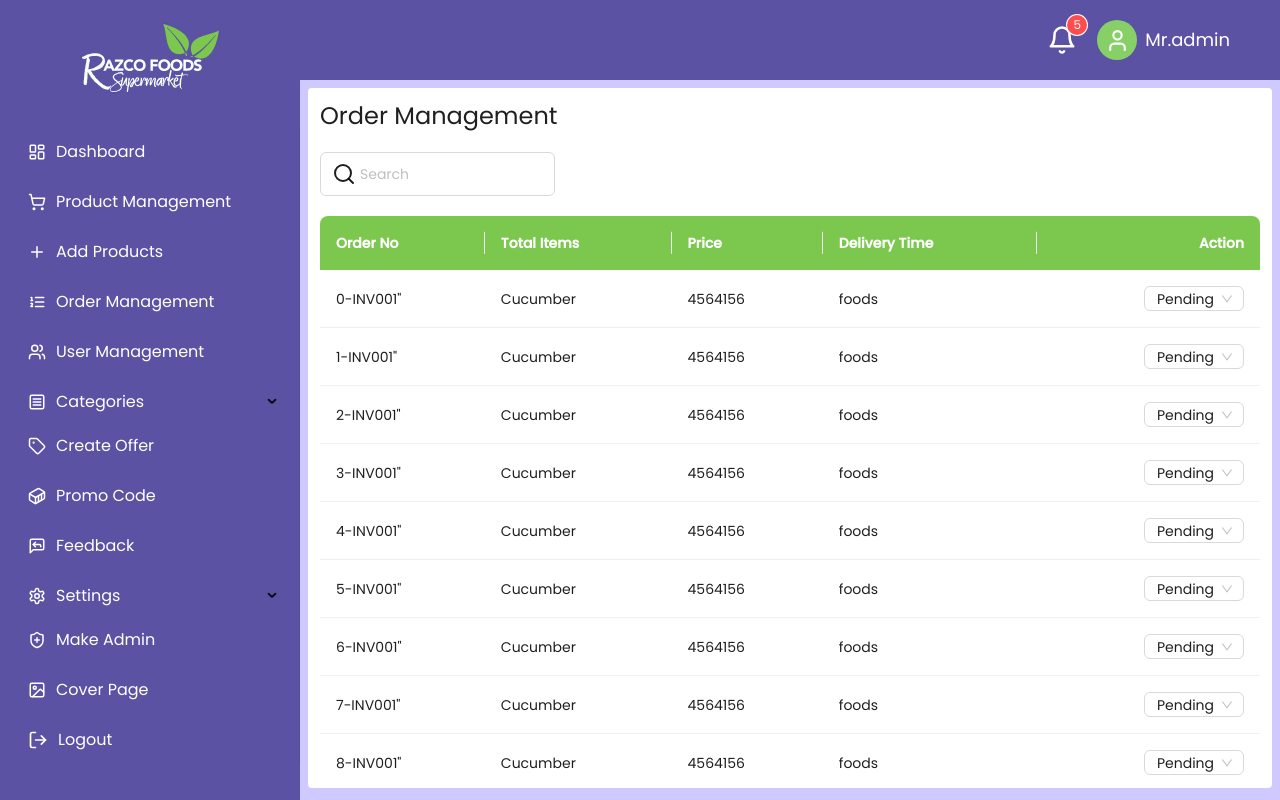
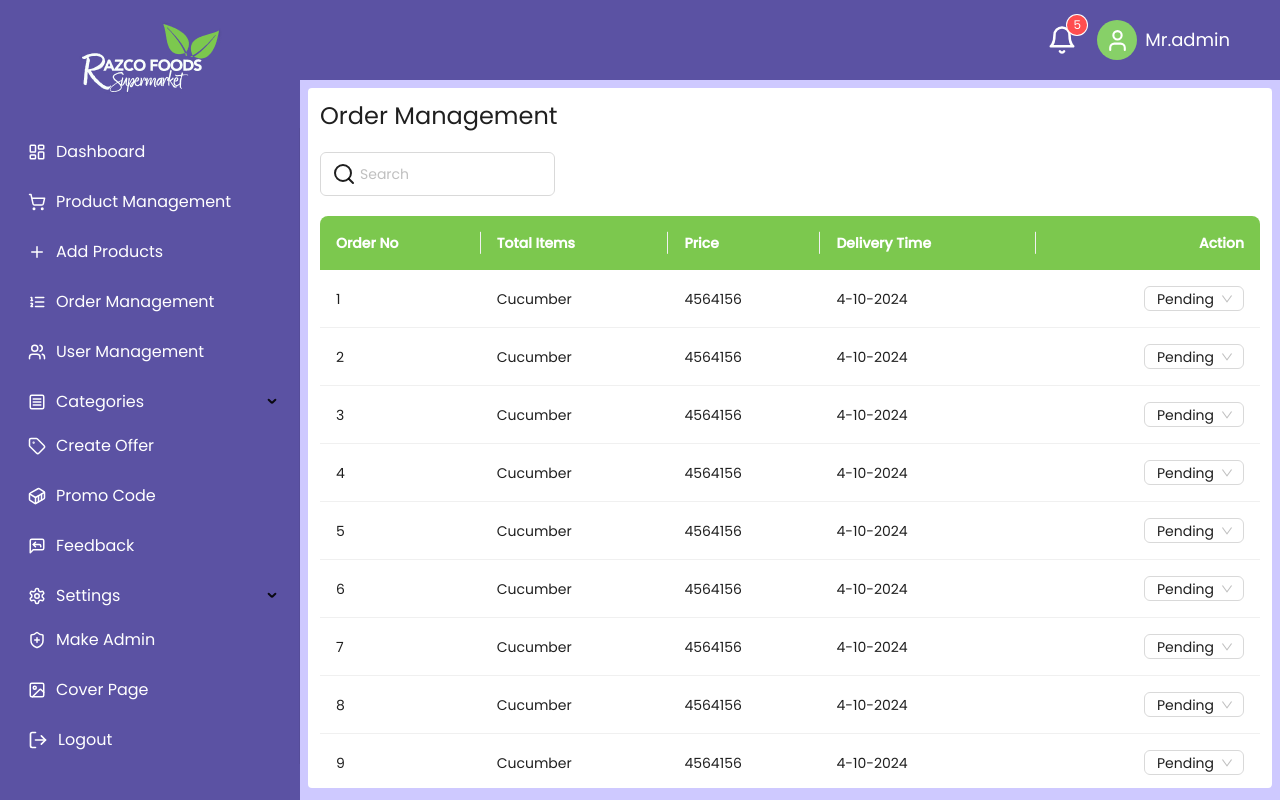
Before and after one commit to bdCalling-Sdt-hub/razco-food-dashboard, a React (Vite) app: page /order-management in a window 1280 px wide. Built offline with nearby package versions, Linux system fonts and the light colour scheme.

Commit message:
feat: :rocket: deploy on netlify

```diff
--- a/src/App.css
+++ b/src/App.css
@@ -46,6 +46,6 @@ span.ant-menu-title-content {
   border: 0;
 }
 
-input.ant-input.ant-input-lg.css-dev-only-do-not-override-11xg00t.ant-input-outlined.ant-otp-input {
+.ant-otp-input {
   height: 80px;
 }
--- a/src/pages/Category.tsx
+++ b/src/pages/Category.tsx
@@ -52,7 +52,7 @@ const Category = () => {
       key: "action",
       render: (_: any, data: any) => (
         <div className="flex items-center gap-2 justify-end">
-          <button className="text-primary">
+          <button onClick={showModal} className="text-primary">
             <Edit />
           </button>
           <button className="text-red-500">
--- a/src/pages/CoverPage.tsx
+++ b/src/pages/CoverPage.tsx
@@ -53,7 +53,7 @@ const CoverPage = () => {
       key: "action",
       render: (_: any, data: any) => (
         <div className="flex items-center gap-2 justify-end">
-          <button className="text-primary">
+          <button onClick={showModal} className="text-primary">
             <Edit />
           </button>
           <button className="text-red-500">
--- a/src/pages/OrderManagement.tsx
+++ b/src/pages/OrderManagement.tsx
@@ -5,11 +5,10 @@ import { Search } from "lucide-react";
 import { useState } from "react";
 
 const data = [...Array(50).keys()].map((index) => ({
-  orderNo: `${index}-INV001"`,
+  orderNo: `${index + 1}`,
   totalItems: "Cucumber",
   price: "4564156",
-  deliveryTime: "foods",
-
+  deliveryTime: "4-10-2024",
   action: "",
 }));
 
--- a/src/pages/ProductManagement.tsx
+++ b/src/pages/ProductManagement.tsx
@@ -75,7 +75,9 @@ const ProductManagement = () => {
       render: (_: any, data: any) => (
         <div className="flex items-center gap-2">
           <button className="text-primary">
-            <Edit />
+            <Link to="/add-product">
+              <Edit />
+            </Link>
           </button>
           <button className="text-red-500">
             <Trash2 />
--- a/src/pages/PromoCode.tsx
+++ b/src/pages/PromoCode.tsx
@@ -58,7 +58,7 @@ const PromoCode = () => {
       key: "action",
       render: (_: any, data: any) => (
         <div className="flex items-center gap-2 justify-end">
-          <button className="text-primary">
+          <button onClick={showModal} className="text-primary">
             <Edit />
           </button>
           <button className="text-red-500">
--- a/src/pages/SubCategory.tsx
+++ b/src/pages/SubCategory.tsx
@@ -46,7 +46,7 @@ const SubCategory = () => {
       key: "action",
       render: (_: any, data: any) => (
         <div className="flex items-center gap-2 justify-end">
-          <button className="text-primary">
+          <button onClick={showModal} className="text-primary">
             <Edit />
           </button>
           <button className="text-red-500">
```
